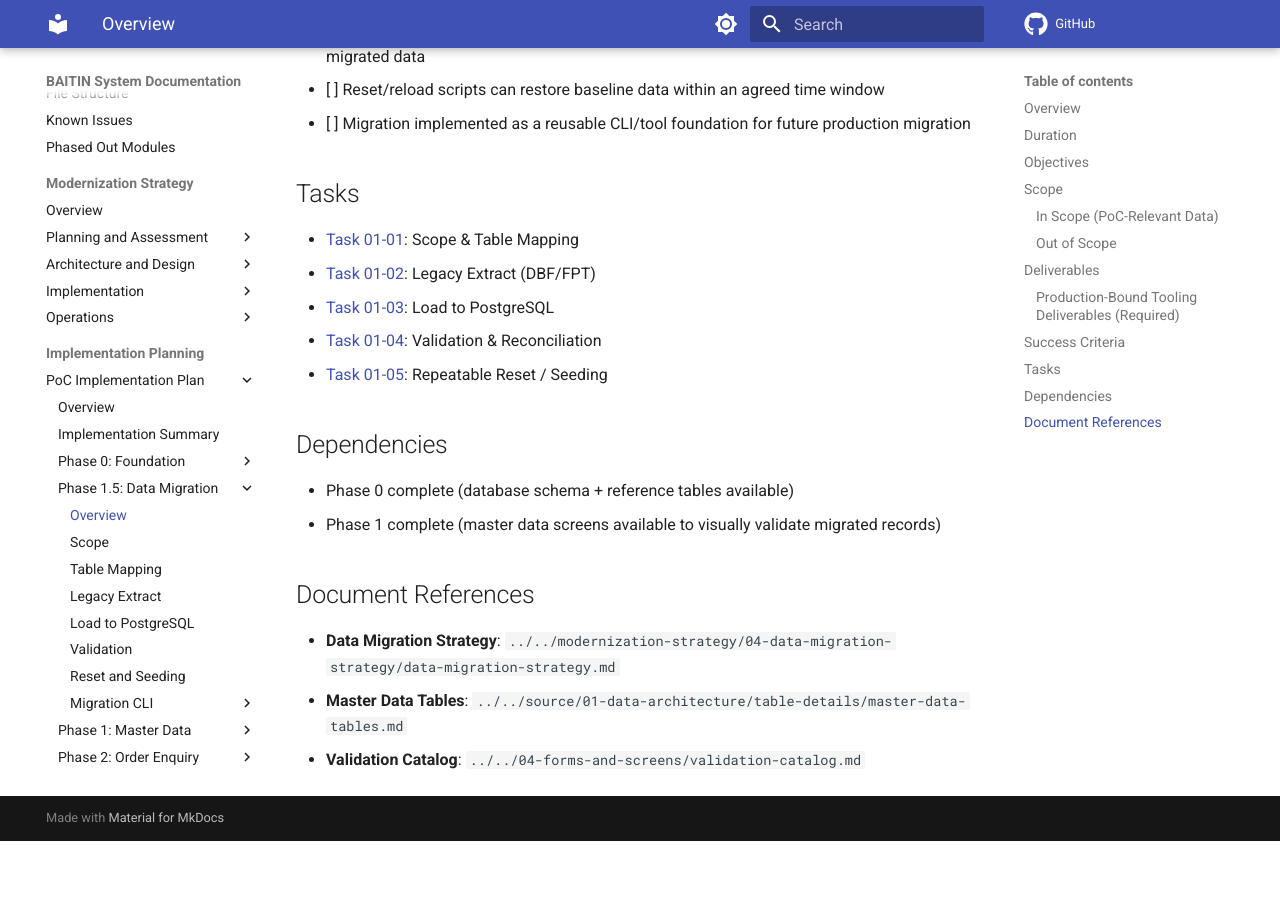
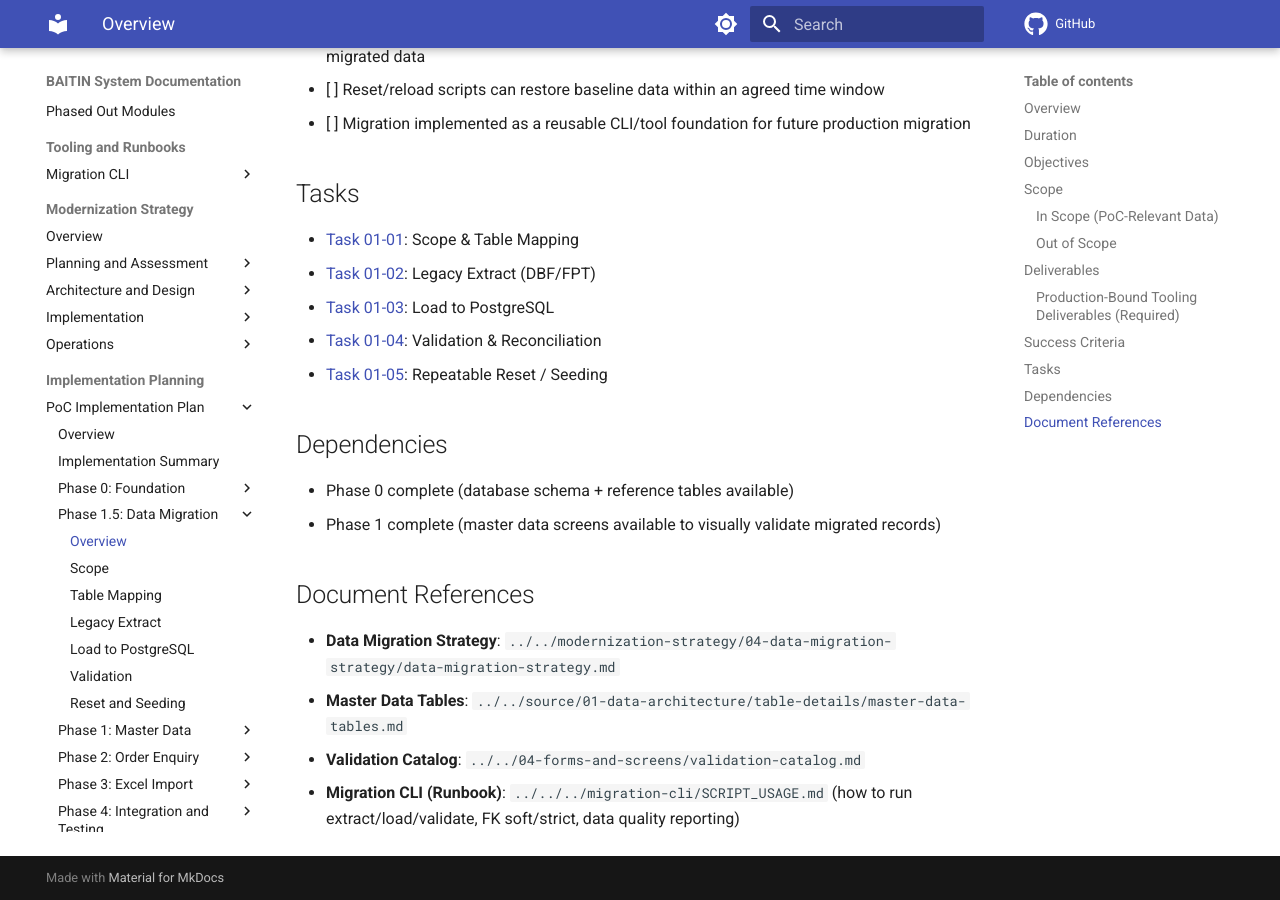
Before and after one commit to mike2311/baitin, an MkDocs documentation site: the page built from docs/planning/poc_planning/01.5-phase-1-data-migration/README.md, in a window 1280 px wide and 900 px high, scrolled down 2151 px. Built offline with MkDocs 1.6.1 and Material for MkDocs 9.7.7, drawn with Linux system fonts in a browser that asks for light colours; comment, search, counter and statistics services are not loaded; before the commit the page ends 2992 px from its top, so only the background shows below that.

Commit message:
Reorganize MkDocs nav: move Migration CLI docs to Tooling section
- Add 'Tooling and Runbooks' section for operational documentation
- Move Migration CLI docs out of Phase 1.5 planning nav (appear only once)
- Add cross-reference link from Phase 1.5 Data Migration README to the Migration CLI runbook

```diff
--- a/docs/planning/poc_planning/01.5-phase-1-data-migration/README.md
+++ b/docs/planning/poc_planning/01.5-phase-1-data-migration/README.md
@@ -81,3 +81,4 @@
 - **Data Migration Strategy**: `../../modernization-strategy/04-data-migration-strategy/data-migration-strategy.md`
 - **Master Data Tables**: `../../source/01-data-architecture/table-details/master-data-tables.md`
 - **Validation Catalog**: `../../04-forms-and-screens/validation-catalog.md`
+- **Migration CLI (Runbook)**: `../../../migration-cli/SCRIPT_USAGE.md` (how to run extract/load/validate, FK soft/strict, data quality reporting)
--- a/mkdocs.yml
+++ b/mkdocs.yml
@@ -119,6 +119,11 @@
     - File Structure: source/09-technical-details/file-structure.md
     - Known Issues: source/09-technical-details/known-issues.md
     - Phased Out Modules: source/09-technical-details/phased-out-modules.md
+  - Tooling and Runbooks:
+    - Migration CLI:
+      - Script Usage Guide: migration-cli/SCRIPT_USAGE.md
+      - Data Quality Workflow: migration-cli/data-quality-workflow.md
+      - Data Quality Report: migration-cli/data-quality-report.md
   - Modernization Strategy:
     - Overview: modernization-strategy/README.md
     - Planning and Assessment:
@@ -171,10 +176,6 @@
         - Load to PostgreSQL: planning/poc_planning/01.5-phase-1-data-migration/task-01-03-load-to-postgresql.md
         - Validation: planning/poc_planning/01.5-phase-1-data-migration/task-01-04-validation-and-reconciliation.md
         - Reset and Seeding: planning/poc_planning/01.5-phase-1-data-migration/task-01-05-repeatable-reset-seeding.md
-        - Migration CLI:
-          - Script Usage Guide: migration-cli/SCRIPT_USAGE.md
-          - Data Quality Workflow: migration-cli/data-quality-workflow.md
-          - Data Quality Report: migration-cli/data-quality-report.md
       - "Phase 1: Master Data":
         - Overview: planning/poc_planning/01-phase-1-master-data/README.md
         - Item Master:
```
